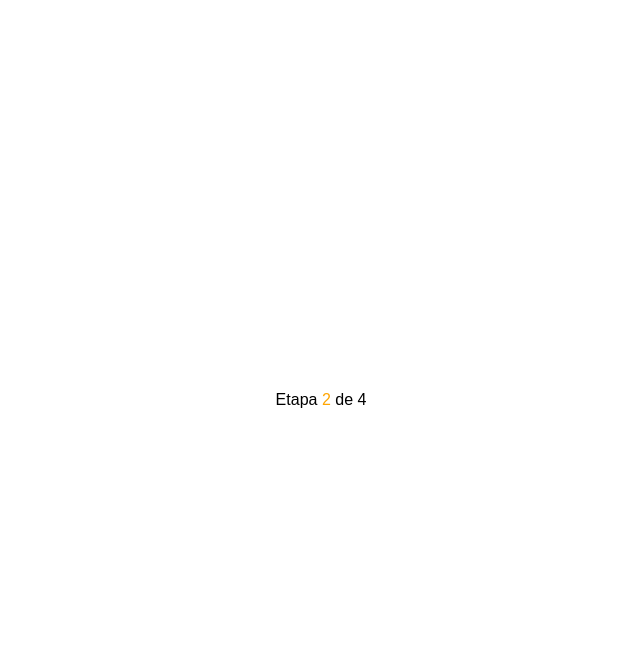
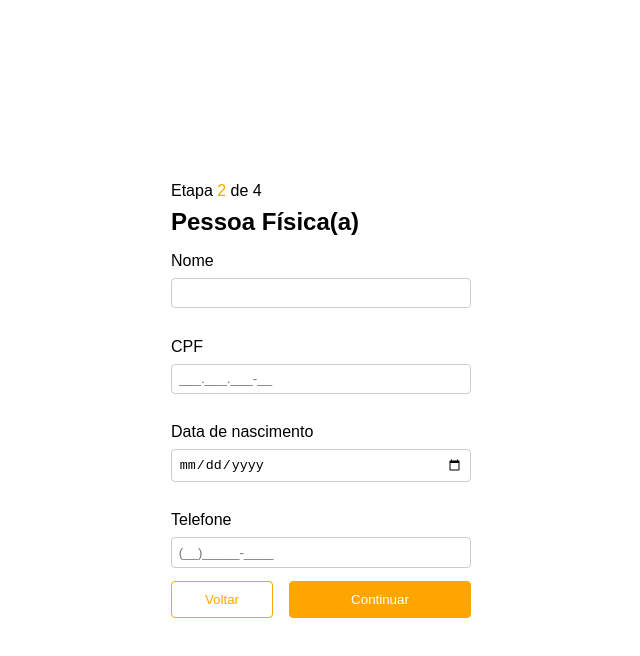
Before and after one commit to jorgehaf/User-registration-system, a Vue app: page / in a window 1280 px wide. Both pictures are taken after typing "name@example.com" into the empty fields and a click on the button "Continuar". Shown: the top 656 px of the page, without its empty margins (319-959 px from the left). Built offline with nearby package versions, Linux system fonts and the light colour scheme.

Commit message:
Etapa de pessoa fisica

```diff
--- a/src/modules/Register/Register.scss
+++ b/src/modules/Register/Register.scss
@@ -1,24 +1,21 @@
 .register {
   height: 100vh;
-  width: 100%;
+  width: 300px;
   display: flex;
   flex-direction: column;
   justify-content: center;
   align-items: center;
-  max-width: 300px;
   margin: 0 auto;
 
   .register-form {
-    .register-head {
-      text-align: left;
+    width: 100%;
 
-      .stage {
-        color: orange;
-      }
+    .stage {
+      color: orange;
+    }
 
-      p {
-        margin: 0;
-      }
+    p {
+      margin: 0;
     }
   }
 }
--- a/src/modules/Register/Register.vue
+++ b/src/modules/Register/Register.vue
@@ -1,18 +1,28 @@
 <template>
   <div class="register">
     <div class="register-form">
-      <div class="register-head">
-        <p>Etapa <span class="stage">{{ stage }}</span> de 4</p>
-      </div>
-      <EmailStage v-if="stage === STAGES.EMAIL" @confirmEmailStage="confirmEmailStage"/>
+      <p>
+        Etapa <span class="stage">{{ stage }}</span> de 4
+      </p>
+
+      <EmailStage
+        v-if="stage === STAGES.EMAIL"
+        @confirmEmailStage="confirmEmailStage"
+      />
+      <PhysicalPersonStage
+        v-if="stage === STAGES.PHYSICAL_PERSON"
+        @backPhysicalPersonStage="backPhysicalPersonStage"
+        @confirmPhysicalPersonStage="confirmPhysicalPersonStage"
+      />
     </div>
   </div>
 </template>
 
 <script setup>
 import { ref } from "vue";
-import { STAGES } from '../../enums/registrationStages.js'
-import EmailStage from './components/EmailStage/EmailStage.vue'
+import { STAGES } from "../../enums/registrationStages.js";
+import EmailStage from "./components/EmailStage/EmailStage.vue";
+import PhysicalPersonStage from "./components/PhysicalPersonStage/PhysicalPersonStage.vue";
 
 const stage = ref(1);
 
@@ -23,8 +33,20 @@ const confirmEmailStage = (data) => {
     stage.value += 1;
   }
 };
+
+const backPhysicalPersonStage = (data) => {
+  console.log("confirmPhysicalPersonStage: ", data);
+
+  stage.value = STAGES.EMAIL;
+};
+
+const confirmPhysicalPersonStage = (data) => {
+  console.log("confirmPhysicalPersonStage: ", data);
+
+  stage.value = STAGES.ACCESS_PASSWORD;
+};
 </script>
 
 <style scoped>
-@import './Register.scss';
+@import "./Register.scss";
 </style>
--- /dev/null
+++ b/src/modules/Register/components/PhysicalPersonStage/PhysicalPersonStage.scss
@@ -0,0 +1,54 @@
+form {
+  display: flex;
+  flex-direction: column;
+  margin-top: 0.5rem;
+  width: 100%;
+
+  #form-title {
+    font-size: 1.5em;
+    font-weight: bold;
+    margin: 0;
+  }
+
+  label {
+    text-align: left;
+    margin-top: 1rem;
+    margin-bottom: 0.5em;
+  }
+
+  input {
+    padding: 0.5em;
+    margin-bottom: 1em;
+    border: 1px solid #ccc;
+    border-radius: 4px;
+  }
+
+  .buttons-group {
+    display: flex;
+    gap: 1rem;
+
+    button {
+      background-color: white;
+      color: orange;
+      padding: 0.75em;
+      border: 1px solid orange;
+      border-radius: 4px;
+      cursor: pointer;
+      flex: 1;
+    }
+
+    button:hover {
+      background-color: rgb(255, 249, 241);
+    }
+
+    button[type="submit"] {
+      background-color: orange;
+      color: white;
+      flex: 2;
+    }
+
+    button[type="submit"]:hover {
+      background-color: darkorange;
+    }
+  }
+}
--- /dev/null
+++ b/src/modules/Register/components/PhysicalPersonStage/PhysicalPersonStage.vue
@@ -0,0 +1,85 @@
+<template>
+  <form
+    @submit.prevent="
+      $emit('confirmPhysicalPersonStage', { nome, cpf, date, number })
+    "
+  >
+    <p id="form-title">Pessoa Física(a)</p>
+
+    <label for="nome">Nome</label>
+    <input type="text" id="nome" v-model="nome" required />
+
+    <label for="cpf">CPF</label>
+    <input
+      type="text"
+      id="cpf"
+      v-model="cpf"
+      @input="formatCpf"
+      placeholder="___.___.___-__"
+      required
+    />
+
+    <label for="date">Data de nascimento</label>
+    <input id="date" type="date" v-model="date" />
+
+    <label for="number">Telefone</label>
+    <input
+      id="number"
+      type="tel"
+      v-model="number"
+      @input="formatNumber"
+      placeholder="(__)_____-____"
+      required
+    />
+
+    <div class="buttons-group">
+      <button @click="$emit('backPhysicalPersonStage')">Voltar</button>
+      <button type="submit">Continuar</button>
+    </div>
+  </form>
+</template>
+
+<script setup>
+import { ref } from "vue";
+
+const nome = ref("");
+const cpf = ref("");
+const date = ref("");
+const number = ref("");
+
+const formatNumber = (event) => {
+  let input = event.target.value.replace(/\D/g, "");
+
+  if (input.length > 0) {
+    input = `(${input.substring(0, 2)}) ${input.substring(
+      2,
+      7
+    )}-${input.substring(7, 11)}`;
+  }
+
+  number.value = input;
+};
+
+const formatCpf = (event) => {
+  let input = event.target.value.replace(/\D/g, "");
+
+  if (input.length <= 3) {
+    input = input.replace(/^(\d{0,3})/, "$1");
+  } else if (input.length <= 6) {
+    input = input.replace(/^(\d{0,3})(\d{0,3})/, "$1.$2");
+  } else if (input.length <= 9) {
+    input = input.replace(/^(\d{0,3})(\d{0,3})(\d{0,3})/, "$1.$2.$3");
+  } else if (input.length <= 11) {
+    input = input.replace(
+      /^(\d{0,3})(\d{0,3})(\d{0,3})(\d{0,2})/,
+      "$1.$2.$3-$4"
+    );
+  }
+
+  cpf.value = input;
+};
+</script>
+
+<style scoped>
+@import "./PhysicalPersonStage.scss";
+</style>
```
